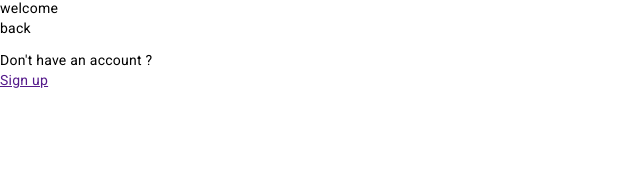
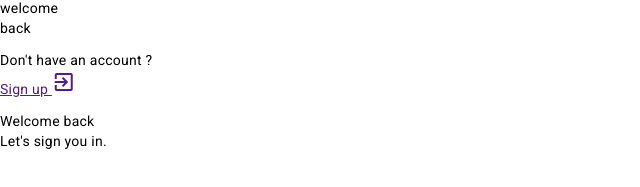
Before and after one commit to VishalKhandagale88/swap-sell, an Angular app in the folder product-webapp/webapp/swap-sell/: page /login in a window 1280 px wide. Shown: the part 307-494 px from the top of the page, without its empty margins (0-640 px from the left). Built offline with nearby package versions, Linux system fonts and the light colour scheme.

Commit message:
added forms moudle

```diff
--- a/product-webapp/webapp/swap-sell/src/app/app.module.ts
+++ b/product-webapp/webapp/swap-sell/src/app/app.module.ts
@@ -7,6 +7,7 @@ import { LoginComponent } from './features/login/login.component';
 import { HomeComponent } from './features/home/home.component';
 import { BrowserAnimationsModule } from '@angular/platform-browser/animations';
 import {MatIconModule} from '@angular/material/icon';
+import { FormsModule } from '@angular/forms';
 
 @NgModule({
   declarations: [
@@ -18,7 +19,8 @@ import {MatIconModule} from '@angular/material/icon';
     BrowserModule,
     AppRoutingModule,
     BrowserAnimationsModule,
-    MatIconModule
+    MatIconModule,
+    FormsModule
   ],
   providers: [],
   bootstrap: [AppComponent]
--- a/product-webapp/webapp/swap-sell/src/app/features/login/login.component.html
+++ b/product-webapp/webapp/swap-sell/src/app/features/login/login.component.html
@@ -12,8 +12,16 @@
         Don't have an account ? <br>
         <a href="">
           Sign up
+          <mat-icon>exit_to_app</mat-icon>
         </a>
       </p>
     </div>
   </section>
+  <section class="login__form">
+    <div class="form__header">
+      Welcome back
+      <p>Let's sign you in.</p>
+    </div>
+    <form #from="ngForm" ></form>
+  </section>
 </div>
```
